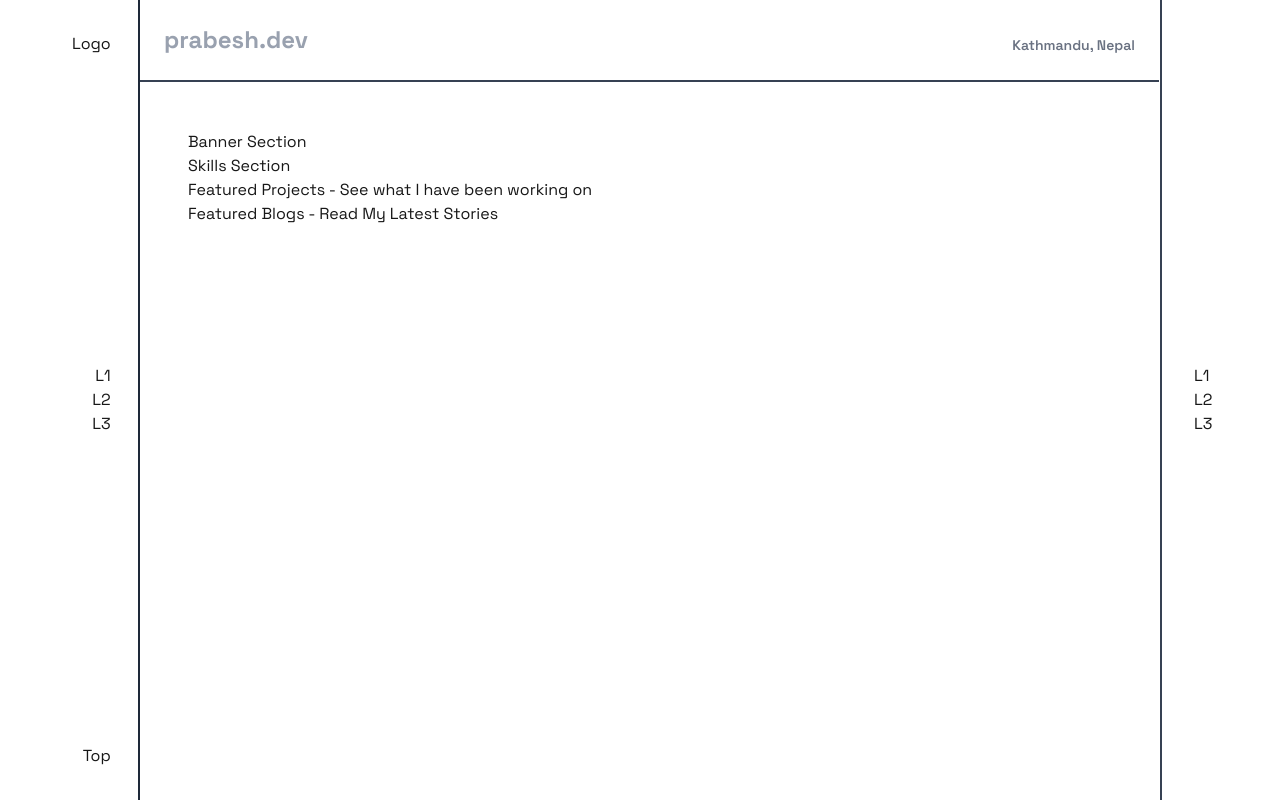
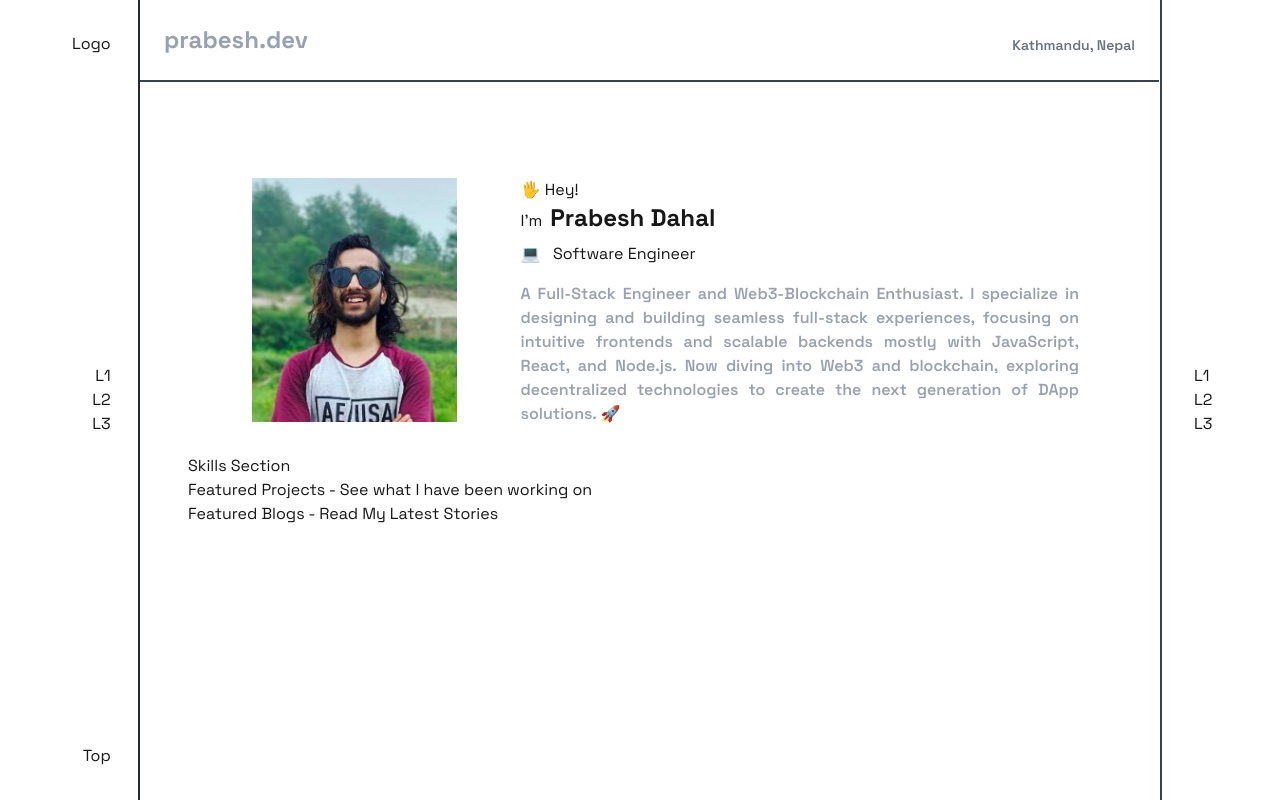
Before and after one commit to prabes/prabesh.dev, a Next.js app: page / in a window 1280 px wide. Built offline with nearby package versions, Linux system fonts and the light colour scheme; some icons are missing.

Commit message:
Add Hero Section

```diff
--- a/src/app/page.tsx
+++ b/src/app/page.tsx
@@ -1,9 +1,10 @@
 "use client";
+import Hero from "@/container/Hero";
 
 export default function Home() {
   return (
     <section className="p-12">
-      <div>Banner Section</div>
+      <Hero />
       <div> Skills Section</div>
       <div>Featured Projects - See what I have been working on</div>
       <div>Featured Blogs - Read My Latest Stories</div>
--- /dev/null
+++ b/src/container/Hero.tsx
@@ -0,0 +1,37 @@
+import React from "react";
+import Image from "next/image";
+
+const Hero = () => {
+  return (
+    <section>
+      <div className="pt-4 px-8  flex">
+        <div className="p-8 pr-16 item-center">
+          <Image
+            src="/DP.jpeg"
+            alt="Display Picture"
+            width={"1000"}
+            height={"100"}
+          />
+        </div>
+        <div className="pt-8">
+          <div>
+            🖐 Hey!
+            <br />
+            <span>I'm</span>
+            <span className="text-2xl font-bold pl-2">Prabesh Dahal</span>
+          </div>
+          <div className="pt-2 pb-4">💻 &nbsp; Software Engineer</div>
+          <div className="text-justify font-semibold text-gray-400">
+            A Full-Stack Engineer and Web3-Blockchain Enthusiast. I specialize
+            in designing and building seamless full-stack experiences, focusing
+            on intuitive frontends and scalable backends mostly with JavaScript,
+            React, and Node.js. Now diving into Web3 and blockchain, exploring
+            decentralized technologies to create the next generation of DApp
+            solutions. 🚀{" "}
+          </div>
+        </div>
+      </div>
+    </section>
+  );
+};
+export default Hero;
```
Also changed, not shown: public/DP.jpeg (added).
